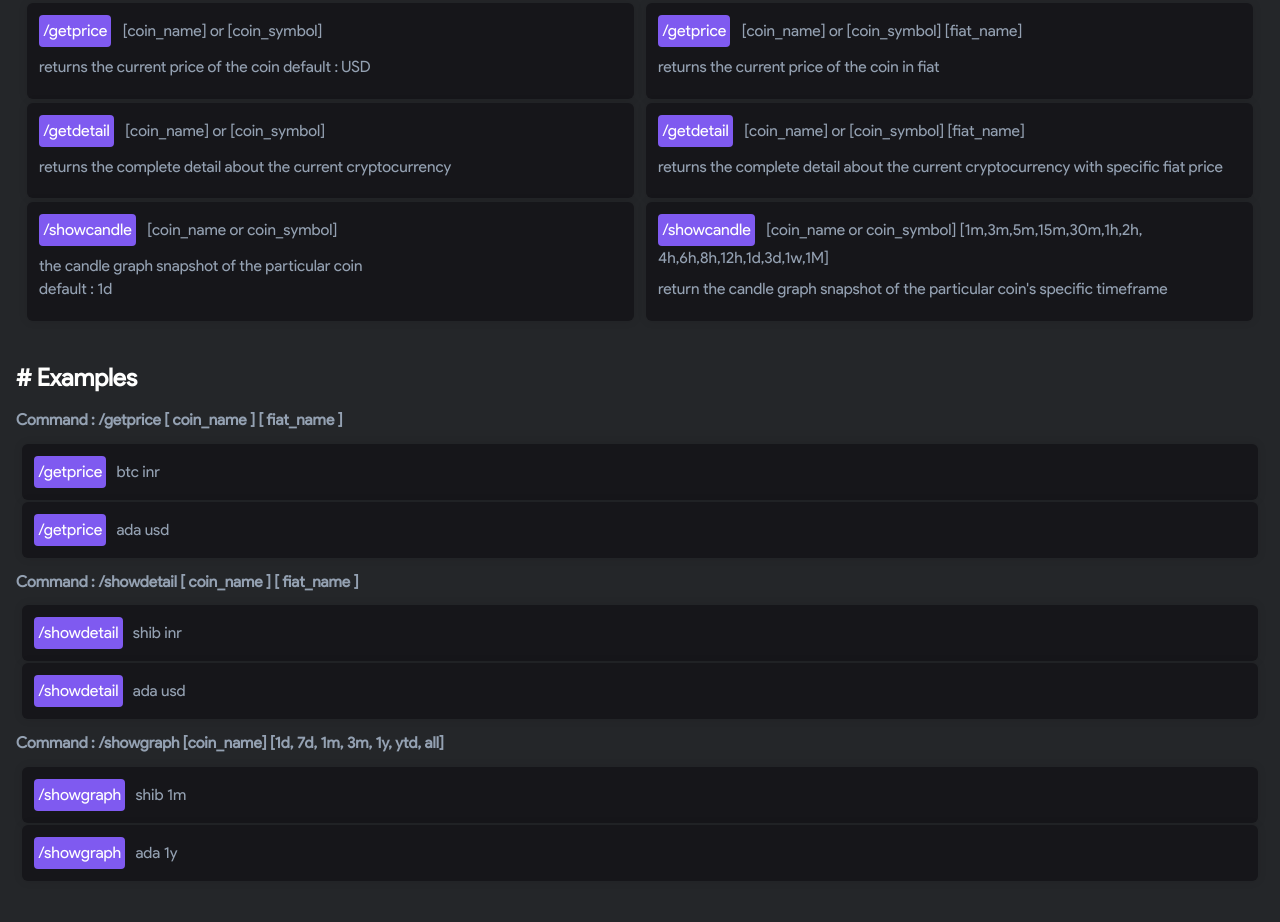
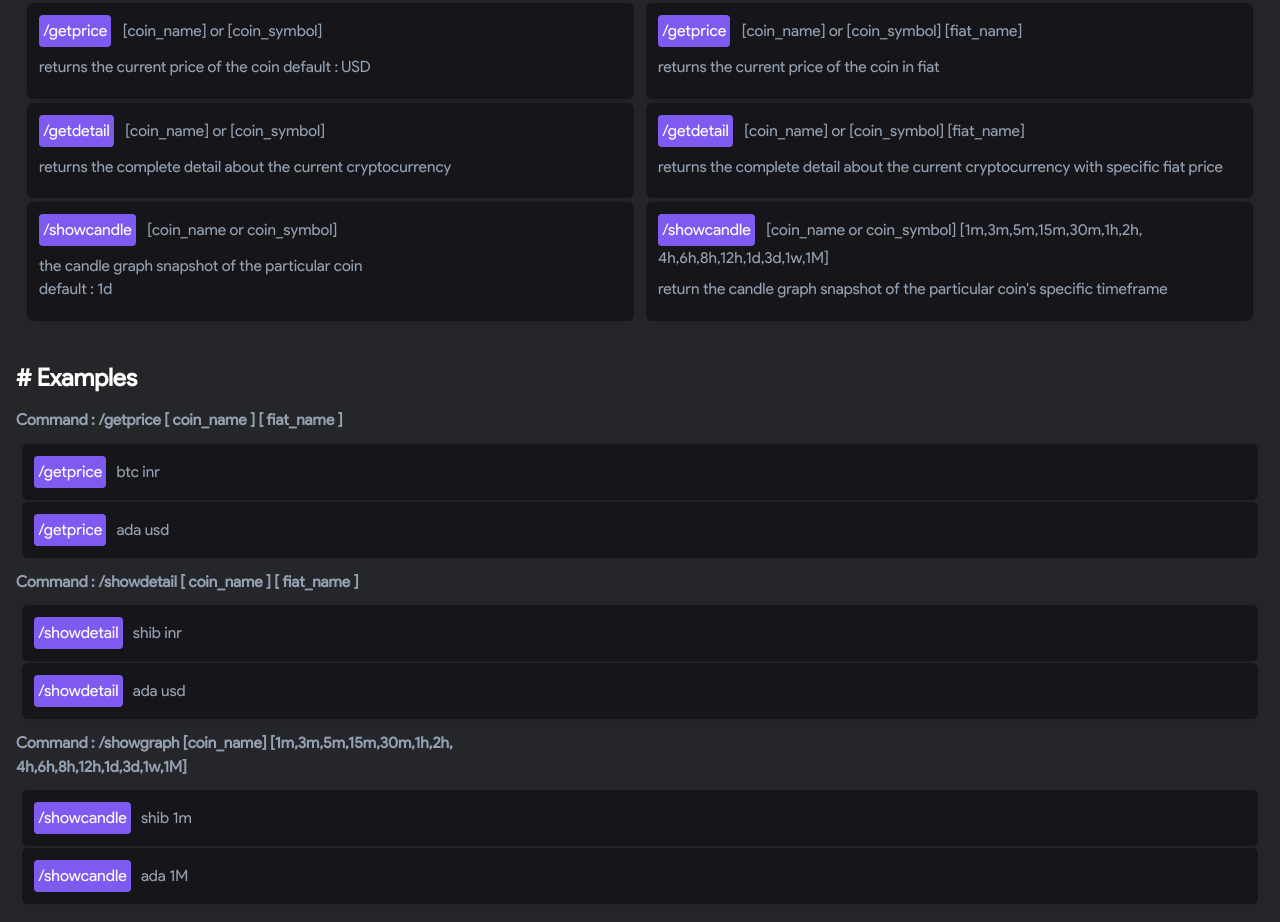
Before and after one commit to Aravindakrishnan/cryptobot-slack-telegram, a plain HTML site: page doc/index.html in a window 1280 px wide. Shown: the part 238-1160 px from the top of the page. Before the commit the page ends 1137 px from the top, so only its background shows below. Drawn offline with Linux system fonts and the light colour scheme.

Commit message:
Modified index.html

```diff
--- a/doc/index.html
+++ b/doc/index.html
@@ -57,17 +57,17 @@
      </div>
 
      <div class="example__subcontainer">
-        <h4 class="example__subtitle">Command : /showgraph [coin_name] [1d, 7d, 1m, 3m, 1y, ytd, all]</h4>
+        <h4 class="example__subtitle">Command : /showgraph [coin_name] [1m,3m,5m,15m,30m,1h,2h,<br>4h,6h,8h,12h,1d,3d,1w,1M]</h4>
 
 
         <div  class="usage__content">
-            <span class="usage__command">/showgraph</span>
+            <span class="usage__command">/showcandle</span>
             <span class="usage__options">shib 1m</span>
         </div>
 
          <div  class="usage__content">
-             <span class="usage__command">/showgraph</span>
-             <span class="usage__options">ada 1y</span>
+             <span class="usage__command">/showcandle</span>
+             <span class="usage__options">ada 1M</span>
          </div>
      </div>
 
```
